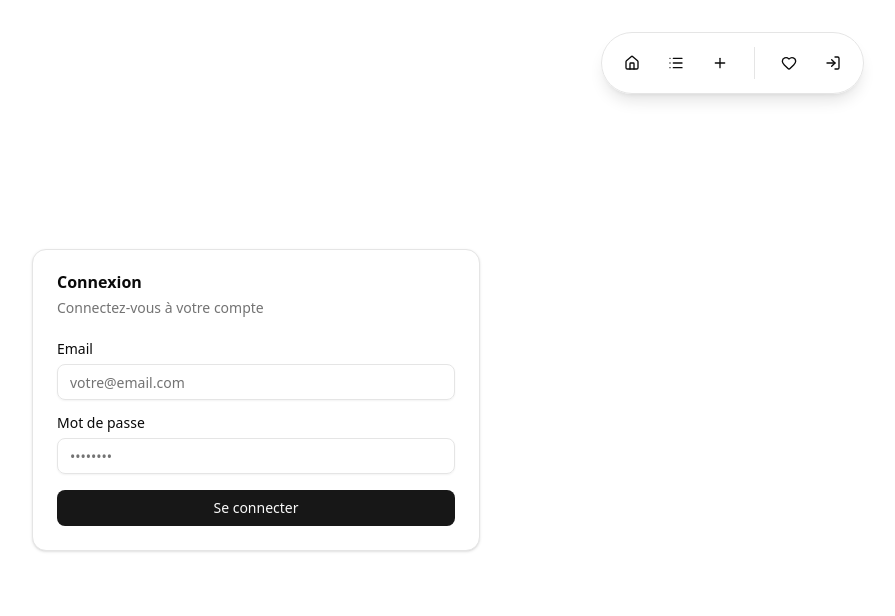
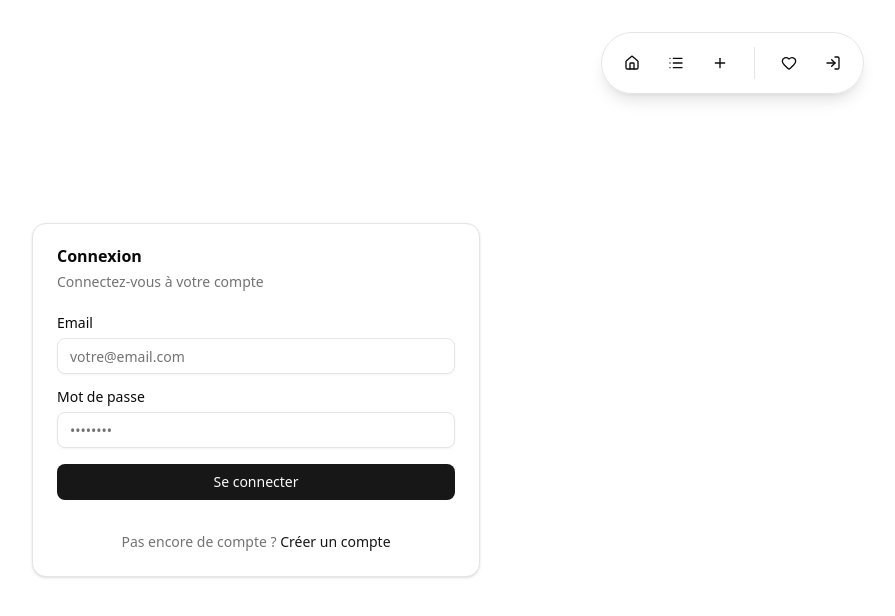
Before and after one commit to Miniluchi/Recettes-NextJS, a Next.js app: page /login in a window 1280 px wide. Shown: the top 616 px of the page, without its empty margins (384-1279 px from the left). Built offline with nearby package versions, Linux system fonts and the light colour scheme; no server answers.

Commit message:
rajout du bouton pour accéder à register depuis login

```diff
--- a/app/login/page.tsx
+++ b/app/login/page.tsx
@@ -10,6 +10,7 @@ import {
 } from "@/components/ui/card";
 import { Input } from "@/components/ui/input";
 import { Label } from "@/components/ui/label";
+import Link from "next/link";
 import { useRouter, useSearchParams } from "next/navigation";
 import { useEffect, useRef, useState } from "react";
 import { toast } from "sonner";
@@ -108,6 +109,18 @@ export default function LoginPage() {
             <Button type="submit" className="w-full" disabled={isLoading}>
               {isLoading ? "Connexion..." : "Se connecter"}
             </Button>
+
+            <div className="text-center mt-4">
+              <p className="text-sm text-muted-foreground">
+                Pas encore de compte ?{" "}
+                <Link
+                  href="/register"
+                  className="text-primary hover:underline font-medium"
+                >
+                  Créer un compte
+                </Link>
+              </p>
+            </div>
           </form>
         </CardContent>
       </Card>
```
